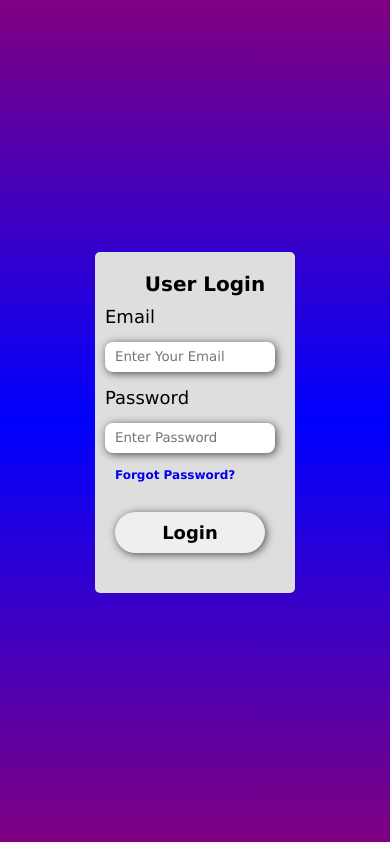
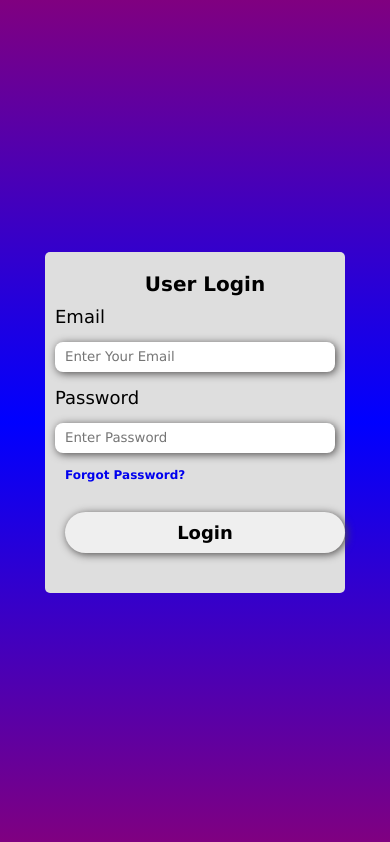
Before and after one commit to malar-002/jsTask1, a plain HTML site: page login/login.html in a window 390 px wide. Drawn offline with Linux system fonts and the light colour scheme.

Commit message:
file update

```diff
--- a/login/login.css
+++ b/login/login.css
@@ -93,14 +93,14 @@ button:hover{
 @media only screen and (max-width: 600px) {
     .container{
 
-        width: 200px;
+        width: 300px;
         height: auto;
         padding: 10px;
 
 
        }
        .heading{
-        width:200px;
+        width:300px;
        text-align: center;
        font-size: 20px;
        padding: 10px;
@@ -109,7 +109,7 @@ button:hover{
 
 
        input{
-        width: 170px;
+        width: 280px;
         height: 30px;
         margin-top: 15px;
         padding: 10px ;
@@ -117,7 +117,7 @@ button:hover{
 
         button {
 
-            width:150px ;
+            width:280px ;
             padding: 10px;
             margin: 30px 10px;
 
--- a/signup/signup.css
+++ b/signup/signup.css
@@ -87,14 +87,14 @@ button:hover{
 @media only screen and (max-width: 600px) {
     .container{
 
-        width: 200px;
+        width: 300px;
         height: auto;
         padding: 10px;
 
 
        }
        .heading{
-        width:200px;
+        width:300px;
        text-align: center;
        font-size: 20px;
        padding: 10px;
@@ -103,7 +103,7 @@ button:hover{
 
 
        input{
-        width: 170px;
+        width: 280px;
         height: 30px;
         margin-top: 15px;
         padding: 10px ;
@@ -111,7 +111,7 @@ button:hover{
 
         button {
 
-            width:160px ;
+            width:280px ;
             padding: 10px;
             margin: 30px 10px;
 
```
